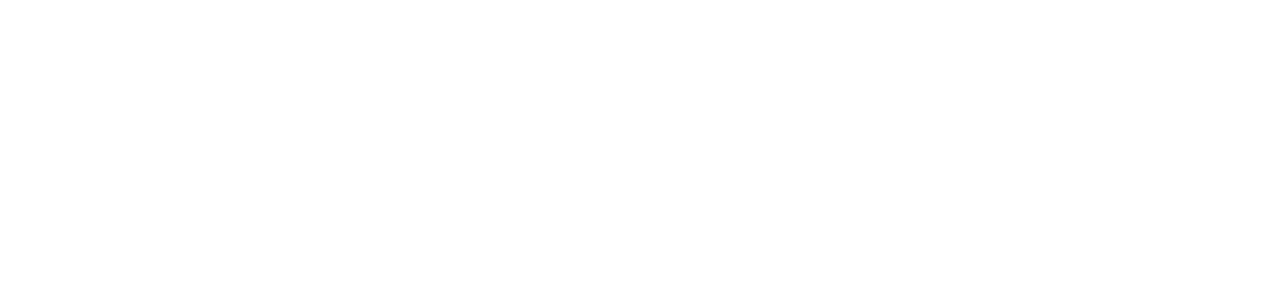
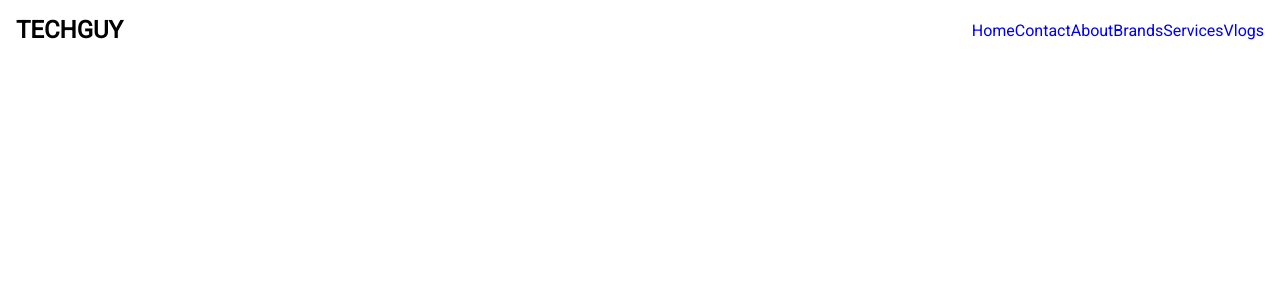
Before and after one commit to HitanshuGupta/TechyGuy-React-WebApp, a React (Create React App) app: page / in a window 1280 px wide. Before the commit this address had no page. Shown: the top 300 px of the page. Built offline with nearby package versions, Linux system fonts and the light colour scheme.

Commit message:
Header component

```diff
--- a/src/App.jsx
+++ b/src/App.jsx
@@ -1,10 +1,13 @@
 import { BrowserRouter as Router, Route, Routes } from "react-router-dom";
+import Header from "./components/Header"
 
-
+import "./styles/App.scss"
+import "./styles/Header.scss"
 
 function App() {
   return (
     <Router>
+      <Header />
       <Routes>
         <Route />
       </Routes>
--- /dev/null
+++ b/src/components/Header.jsx
@@ -0,0 +1,20 @@
+import React from 'react'
+import { Link } from "react-router-dom";
+
+const Header = () => {
+  return (
+   <nav>
+    <h1>TechGuy</h1>
+    <main>
+        <Link to={"/"}>Home</Link>
+        <Link to={"/contact"}>Contact</Link>
+        <Link to={"/#about"}>About</Link>
+        <Link to={"/#brands"}>Brands</Link>
+        <Link to={"/services"}>Services</Link>
+        <Link to={"/vlogs"}>Vlogs</Link>
+    </main>
+   </nav>
+  )
+}
+
+export default Header
--- /dev/null
+++ b/src/styles/Header.scss
@@ -0,0 +1,34 @@
+@import "colors";
+
+nav{
+    width: 100%;
+    padding: 1rem;
+    display: flex;
+    justify-content: space-between;
+    align-items: center;
+    position: sticky;
+    background-color: $first;
+    top: 0px;
+    z-index: 10;
+
+
+
+    > h1{
+        text-transform: uppercase;
+    }
+
+    > main{
+        width: 70%;
+        display: flex;
+        justify-content: flex-end;
+    }
+
+    > a{
+        color: $dark;
+        margin: 1rem;
+
+        &:hover {
+            color: $third;
+        }
+    }
+}
--- a/src/styles/colors.scss
+++ b/src/styles/colors.scss
@@ -1,5 +1,5 @@
-$first:white;
-$second:#090c31;
+$first: white;
+$second: #090c31;
 $third: #5853ff;
 $dark: rgb(44, 44, 44);
 $text1: "Roboto";
```
